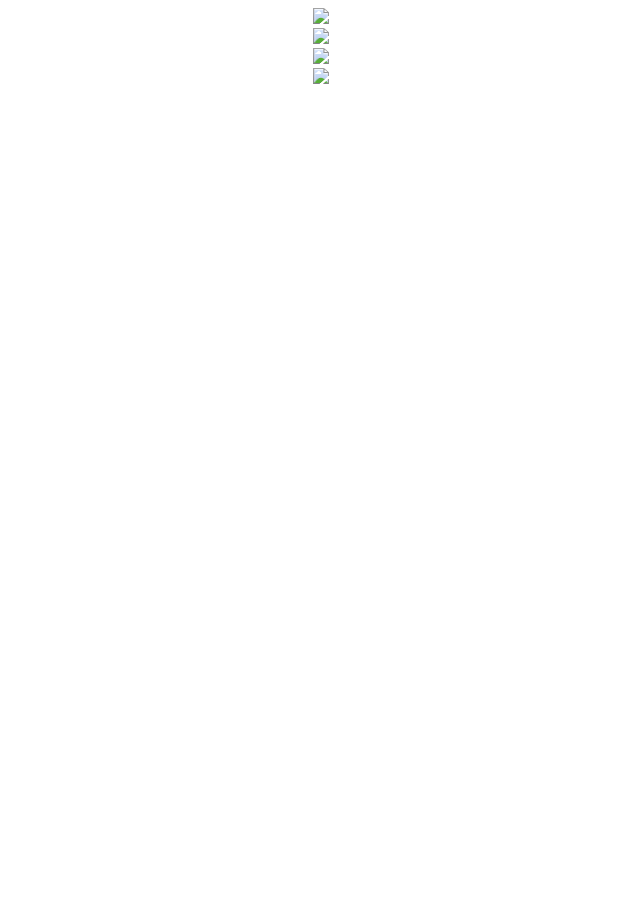
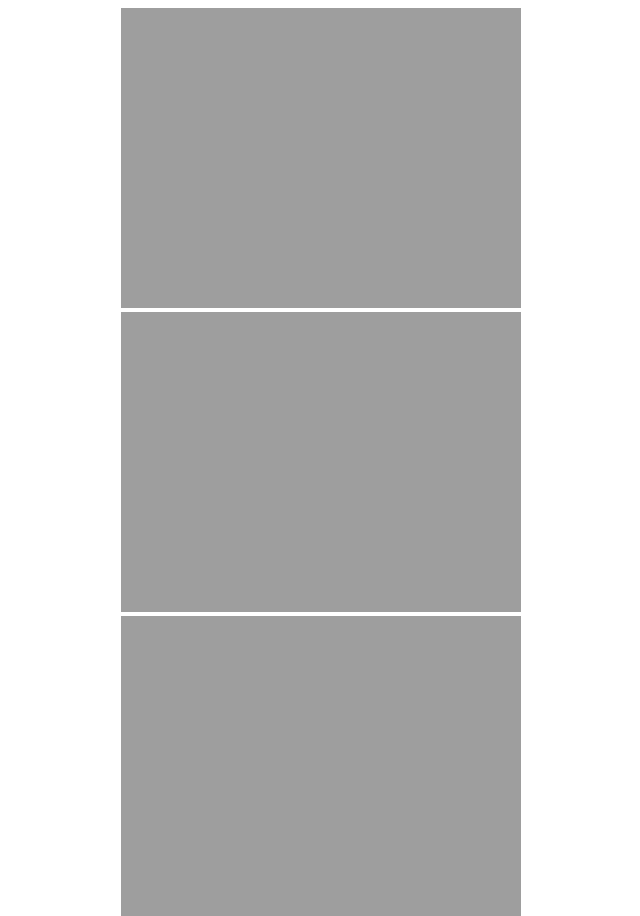
Before and after one commit to xsery/zoeyluv, a plain HTML site: page gallery.html in a window 1280 px wide. Shown: the top 916 px of the page, without its empty margins (319-959 px from the left). Before the commit the page ends 800 px from the top, so only its background shows below. Drawn offline with Linux system fonts and the light colour scheme; the site is published under a folder, as on GitHub Pages, so addresses that start at the root find nothing.

Commit message:
corrigido path para as imagens

```diff
--- a/gallery.html
+++ b/gallery.html
@@ -1,9 +1,9 @@
 <!DOCTYPE html>
 <html>
 <body>
-    <div align="center"><img src="/images/1.PNG"></div>
-    <div align="center"><img src="/images/2.PNG"></div>
-    <div align="center"><img src="/images/3.PNG"></div>
-    <div align="center"><img src="/images/4.PNG"></div>
+    <div align="center"><img src="images/1.PNG"></div>
+    <div align="center"><img src="images/2.PNG"></div>
+    <div align="center"><img src="images/3.PNG"></div>
+    <div align="center"><img src="images/4.PNG"></div>
 </body>
 </html>
```
